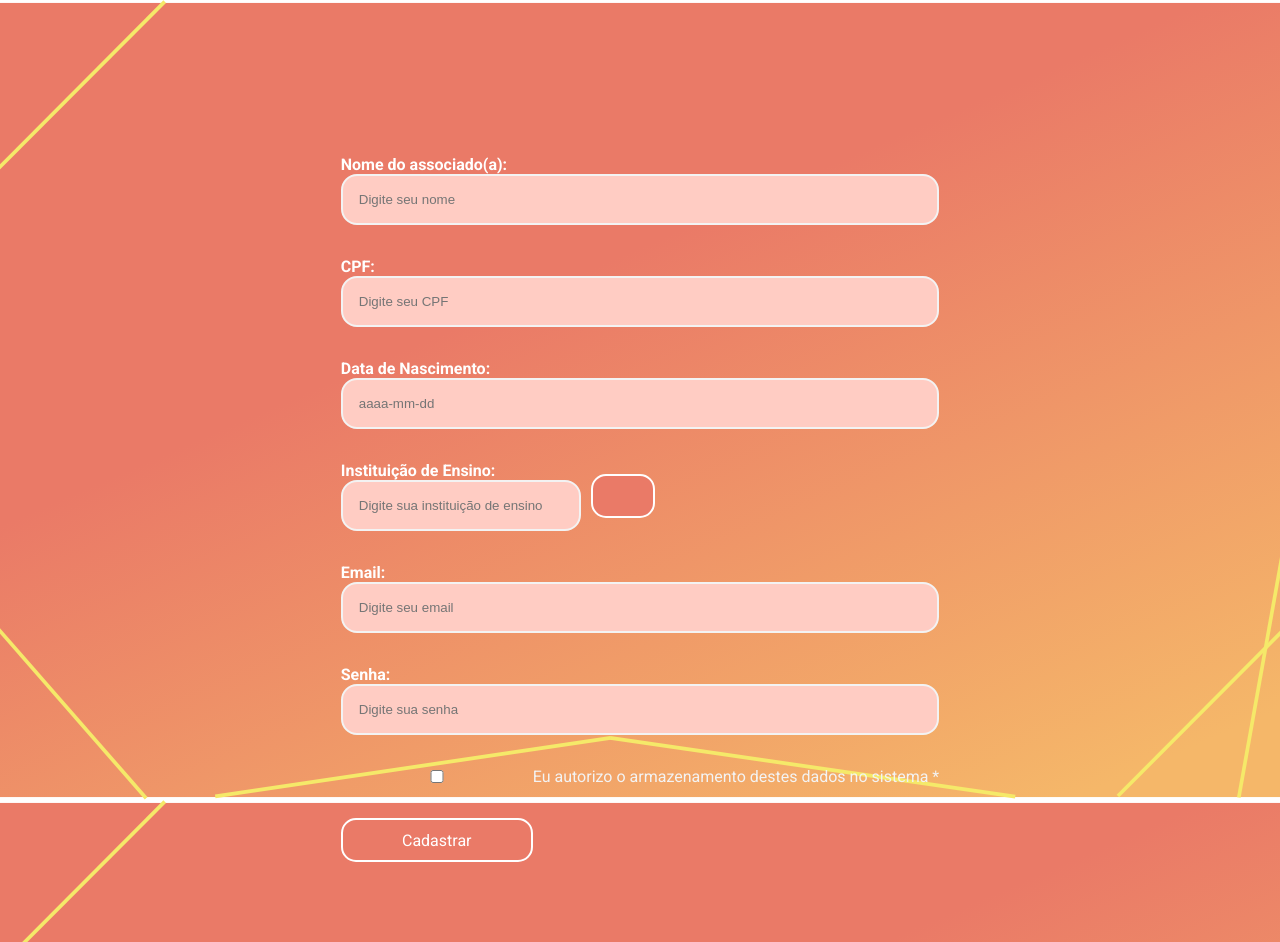
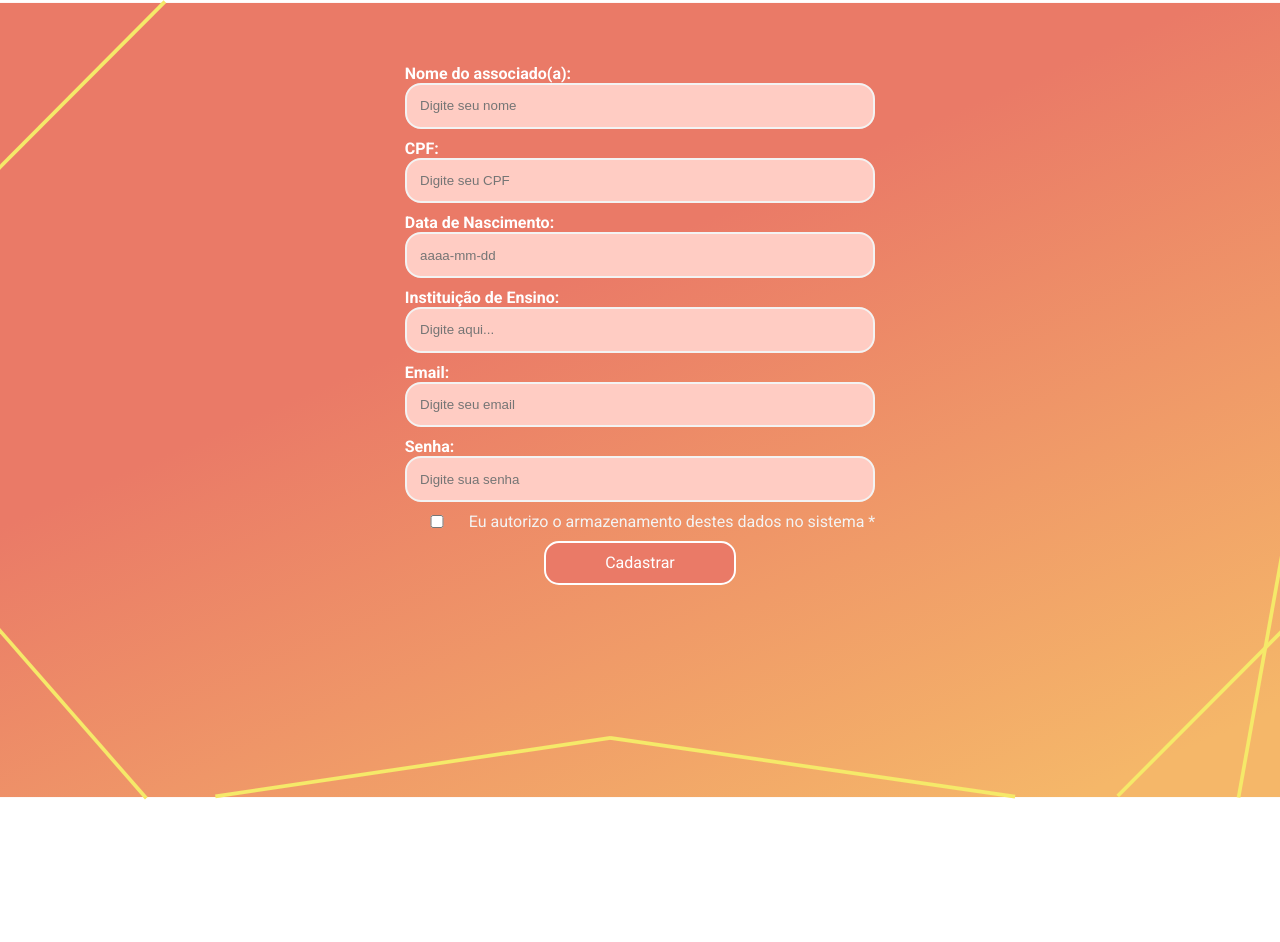
Before and after one commit to whatscodeg3/API-2DSM-DailyBot, a React (Vite) app in the folder frontend/: page /cadastro in a window 1280 px wide. After the commit the page ends 800 px from the top, so only its background shows below. Built offline with nearby package versions, Linux system fonts and the light colour scheme.

Commit message:
Alterando cadastri

```diff
--- a/frontend/src/pages/Cadastro/globalStyles.js
+++ b/frontend/src/pages/Cadastro/globalStyles.js
@@ -15,7 +15,8 @@ export const GlobalStyle = createGlobalStyle`
     justify-content: center;
     margin-top: 5%;
     font-family: 'Roboto', sans-serif;
-
+    width: 100%;
+    height: 100%;
   }
 
   html {
--- a/frontend/src/pages/Cadastro/index.jsx
+++ b/frontend/src/pages/Cadastro/index.jsx
@@ -4,7 +4,7 @@ import { useNavigate } from 'react-router-dom';
 
 import api from "../../services/api"
 import { GlobalStyle } from "./globalStyles"
-import { DivContainer, BotaoSubmit, BotaoCadastrar, DivNomeAssociado, DivCpfRg, DivDataNascEstadoCivil, DivEscolaEndereco, DivEmailTelefone, DivCpf, DivRg, DivDataNasc, DivEstadoCivil, DivEscolas, DivEndereco, DivEmail, DivTel, DivRegras, DivSenha } from "./styles"
+import { DivContainer, CamposEscola, DivListaEscolas, BotaoSubmit, InputButton, BotaoCadastrar, DivNomeAssociado, DivCpfRg, DivDataNascEstadoCivil, DivEscolaEndereco, DivEmailTelefone, DivCpf, DivDataNasc, DivEscolas, DivEmail, DivRegras, DivSenha } from "./styles"
 
 function Cadastro() {
   const { register, handleSubmit, watch, formState: { errors } } = useForm();
@@ -21,6 +21,17 @@ function Cadastro() {
     navigate('/');
   };
 
+
+  // // Função escolas
+
+  // const arrayEscolas = []
+
+  // const escola = document.getElementById('escolaTxt')
+
+  // function submit() {
+  //   arrayEscolas.add(0, escola.value)
+  //   console.log(arrayEscolas)
+  // }
 
   return (
     <>
@@ -64,14 +75,22 @@ function Cadastro() {
         <DivEscolaEndereco>
           <DivEscolas>
             <label htmlFor="escola"><b style={{ color: 'white' }}>Instituição de Ensino: </b></label>
-            <input type="text" name="escola" placeholder="Digite sua instituição de ensino" {...register("escola", { required: true })} />
           </DivEscolas>
 
-          <BotaoSubmit className="botaoSubmit"><ion-icon name="arrow-forward-outline"></ion-icon></BotaoSubmit>
+          <CamposEscola>
+            <input type="text" name="escola" id="escolaTxt" placeholder="Digite aqui..." {...register("escola", { required: true })} />
 
-          <div>
+            {/* <BotaoSubmit className="botaoSubmit" onClick={submit}><ion-icon name="arrow-forward-outline"></ion-icon></BotaoSubmit>
 
-          </div>
+            <DivListaEscolas>
+                <ul>
+                    <li>
+                      <ion-icon name="trash-outline"></ion-icon>
+                    </li>
+                </ul>
+            </DivListaEscolas> */}
+          </CamposEscola>
+
 
           {/* <DivEndereco>
             <label htmlFor="endereco"><b style={{ color: 'white' }}>Endereço: </b></label>
@@ -91,15 +110,19 @@ function Cadastro() {
           </DivTel> */}
 
         </DivEmailTelefone>
+
         <DivSenha>
           <label htmlFor="password"><b style={{ color: 'white' }}>Senha: </b></label>
           <input type="password" name="password" placeholder="Digite sua senha" {...register("senha", { required: true })} />
         </DivSenha>
+
         <DivRegras>
-          <input type="checkbox" id="regra" name="regra" value="regra" />
+          <InputButton type="checkbox" id="regra" name="regra" value="regra" />
           <label htmlFor="regra" required> Eu autorizo o armazenamento destes dados no sistema *</label>
         </DivRegras>
+
         <BotaoCadastrar type="submit" id="botaoCadastro">Cadastrar</BotaoCadastrar>
+
       </DivContainer>
 
     </>
--- a/frontend/src/pages/Cadastro/styles.js
+++ b/frontend/src/pages/Cadastro/styles.js
@@ -2,28 +2,25 @@ import styled from "styled-components"
 
 export const DivContainer = styled.form`
   width: 100%;
-  height: 100%;
   display: flex;
   align-items: flex-start;
   flex-direction: column;
   text-align: center;
   justify-content: center;
-  margin-right: 20.5%;
-  margin-top: 1.5%;
-  padding: 5em;
-  gap: 2em;
+  gap: 10px;
   font: white;
   input {
-    padding: 1.2em;
+    padding: 1em;
     border-radius: 16px;
     border: 1px;
-    width: 15vw;
+    width: 5vw;
     background-color: #FFCCC3;
   }
   overflow-y: hidden;
 `
 
 export const BotaoCadastrar = styled.button`
+  margin: auto;
   appearance: button;
   backface-visibility: hidden;
   background-color: #EA7A67;
@@ -79,10 +76,7 @@ width: 100%;
 
 export const DivEscolaEndereco = styled.div`
   display: flex;
-  align-items: center;
-  flex-direction: row;
-  gap: 10px;
-  justify-content: ;
+  flex-direction: column;
   width: 100%;`
 
 export const DivEmailTelefone = styled.div`
@@ -90,7 +84,8 @@ export const DivEmailTelefone = styled.div`
 display: flex;
 flex-direction: row;
 justify-content: space-between;
-width: 100%;;`
+width: 100%;
+`;
 
 
 
@@ -150,13 +145,9 @@ select {
 export const DivEscolas = styled.div`
 display: flex;
 flex-direction: column;
-
 align-items: flex-start;
 width: 15em;
-input {
-  width: 100%;
-  border: 2px solid #F3F3F3;
-}`
+`
 
 export const DivEndereco = styled.div`
 display: flex;
@@ -203,11 +194,35 @@ export const DivTel = styled.div`
 
 export const DivRegras = styled.div`
   display: flex;
+  justify-content: center;
   align-items: center;
-  justify-content: center;
   text-align: center;
   width: 100%;
   label {
     color: #F3F3F3;
-}
+  }
 `
+export const InputButton = styled.input`
+  padding: 0px;
+  margin: 0px;
+`;
+
+export const DivListaEscolas = styled.div`
+    width: 45%;
+    height: 100%;
+    background-color: #FFCCC3;
+`;
+
+export const CamposEscola = styled.div`
+  display: flex;
+  justify-content: space-between;
+  width: 100%;
+  height: 100%;
+  input{
+    width: 100%;
+    border: 2px solid #F3F3F3;
+  }
+  button{
+    width: 10%;
+  }
+`;
```
